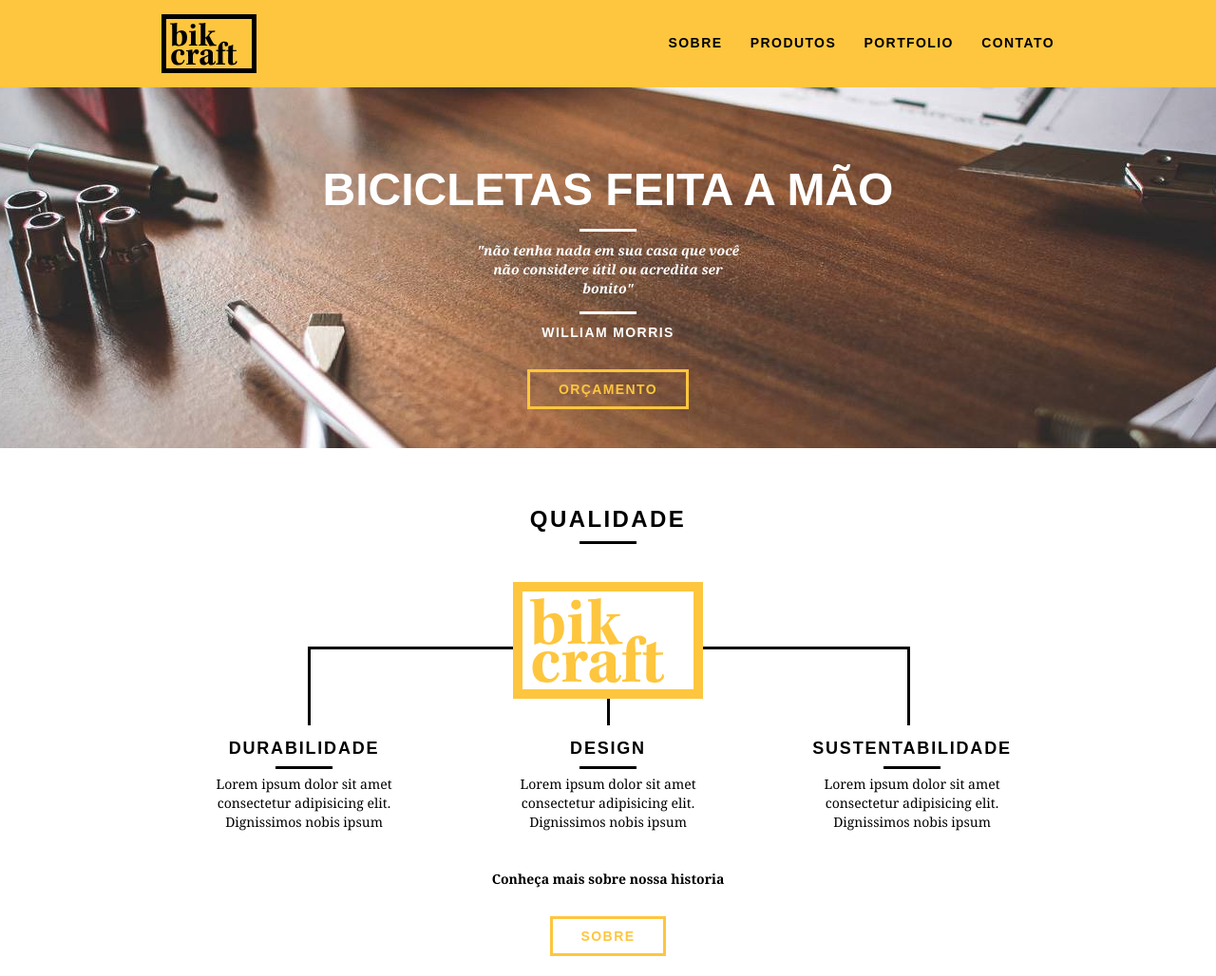
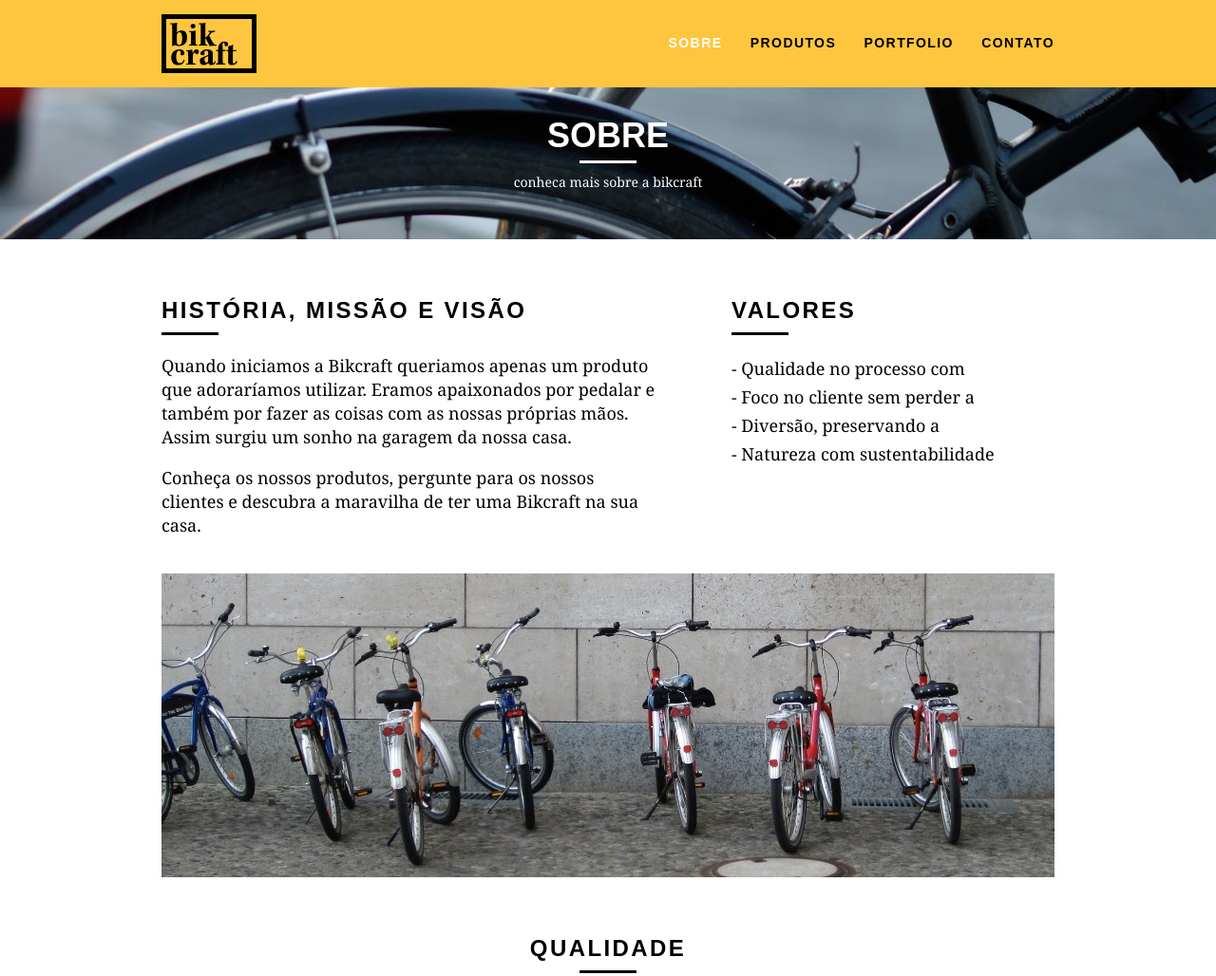
Before and after one commit to Lucas0019/bikcraft, a plain HTML site: page pages/sobre.html in a window 1280 px wide. Shown: the top 1028 px of the page at 95% size. Drawn offline with Linux system fonts and the light colour scheme.

Commit message:
Criado, add e estilizado pagina sobre do site Bikcraft

```diff
--- a/pages/sobre.html
+++ b/pages/sobre.html
@@ -4,7 +4,7 @@
 <head>
   <meta charset="UTF-8" />
   <meta name="viewport" content="width=device-width, initial-scale=1.0" />
-  <title>Bikcraft</title>
+  <title>Bikcraft | Sobre</title>
 
   <!-- CSS -->
   <link rel="stylesheet" href="../styles/normalize.css" />
@@ -26,7 +26,7 @@
       <!-- Menu -->
       <nav class="grid-12 header__menu">
         <ul>
-          <li><a href="./sobre.html">Sobre</a></li>
+          <li><a href="./sobre.html" class="menu__ativo">Sobre</a></li>
           <li><a href="./pages/produtos.html">Produtos</a></li>
           <li><a href="./pages/portfolio.html">Portfolio</a></li>
           <li><a href="./pages/contato.html">Contato</a></li>
@@ -36,20 +36,43 @@
   </header>
 
   <!-- Introdução - HOME -->
-  <section class="introducao">
+  <section class="introducao__interna interna__sobre">
     <div class="container">
-      <h1>Bicicletas Feita a Mão</h1>
-      <blockquote class="introducao__quote">
-        <p>
-          "não tenha nada em sua casa que você não considere útil ou acredita
-          ser bonito"
-        </p>
-        <cite>WILLIAM MORRIS </cite>
-      </blockquote>
-      <a href="./produtos.html" class="buttom">Orçamento</a>
+      <h1>Sobre</h1>
+      <p>conheca mais sobre a bikcraft</p>
     </div>
   </section>
 
+
+  <!-- Sobre -->
+  <section class="missao__sobre container animar_interno">
+    <div class="grid-10">
+      <h2 class="subtitulo__interno">História, Missão e Visão</h2>
+      <p>
+        Quando iniciamos a Bikcraft queriamos apenas um produto que adoraríamos utilizar.
+        Eramos apaixonados por pedalar e também por fazer as coisas com as nossas próprias
+        mãos. Assim surgiu um sonho na garagem da nossa casa.
+      </p>
+      <p>
+        Conheça os nossos produtos, pergunte para os nossos clientes e descubra
+        a maravilha de ter uma Bikcraft na sua casa.
+      </p>
+    </div>
+    <div class="grid-6">
+      <h2 class="subtitulo__interno">Valores</h2>
+      <ul>
+        <li>- Qualidade no processo com</li>
+        <li>- Foco no cliente sem perder a</li>
+        <li>- Diversão, preservando a</li>
+        <li>- Natureza com sustentabilidade</li>
+      </ul>
+    </div>
+
+    <div class="grid-16 foto__equipe">
+      <img src="../assets/equipe-bikcraft.jpg" alt="Equipe Bikcraft">
+    </div>
+
+  </section>
 
   <!-- Qualidade - HOME -->
   <section class="qualidade container">
@@ -78,6 +101,16 @@
     </div>
   </section>
 
+  <!-- Seção de quebra da Img -->
+  <section class="quebra">
+    <blockquote class="introducao__quote container">
+      <p>
+        “o verdadeiro segredo da felicidade está em ter um genuíno interesse por todos os
+        detalhes da vida cotidiana.
+      </p>
+      <cite>WILLIAM MORRIS </cite>
+    </blockquote>
+  </section>
 
   <!-- Footer -->
   <footer>
@@ -130,12 +163,11 @@
 
     <div class="footer__copyright">
       <div class="container">
-        <p class="grid-16">Bikcraft 2020 - Projeto de estudo da Origamid</p>
+        <p class="grid-16">Bikcraft 2021 - Projeto de estudo da Origamid</p>
       </div>
     </div>
   </footer>
 
-
 </body>
 
 </html>
--- a/styles/sobre.css
+++ b/styles/sobre.css
@@ -0,0 +1,24 @@
+.interna__sobre {
+    background: url('../assets/bg-sobre.jpg') no-repeat center;
+}
+
+.missao__sobre {
+	padding-top: 60px;
+}
+
+.missao__sobre p {
+	font-size: 18px;
+	line-height: 25px;
+	margin-bottom: 1em;
+	padding-right: 60px
+}
+
+.missao__sobre ul li {
+    font-family: Georgia, "Times New Roman", Times, serif;
+    font-size: 18px;
+    line-height: 30px;
+}
+
+.foto__equipe {
+	padding-top: 20px;
+}
--- a/styles/style.css
+++ b/styles/style.css
@@ -62,6 +62,24 @@ img {
   background: var(--black-standard);
   margin: 8px auto;
 }
+.subtitulo__interno {
+  font-size: 24px;
+  line-height: 30px;
+  font-weight: bold;
+  letter-spacing: 0.1em;
+  color: var(--black-standard);
+  text-transform: uppercase;
+  margin-bottom: 20px;
+}
+
+.subtitulo__interno::after {
+  content: "";
+  display: block;
+  width: 60px;
+  height: 3px;
+  background: var(--black-standard);
+  margin: 8px 0;
+}
 
 /* Barra de Navegação */
 
@@ -92,6 +110,10 @@ img {
   font-size: 14px;
   line-height: 20px;
   padding: 10px 0;
+}
+.header__menu ul li a.menu__ativo {
+  color: var(--white-standard)
+
 }
 
 .header__menu ul li a:hover {
@@ -145,6 +167,32 @@ img {
   font-weight: 800;
   font-size: 14px;
   letter-spacing: 0.1em;
+}
+
+/* Introducao interna */
+.introducao__interna {
+  width: 100%;
+  margin-top: 92px;
+  height: 160px;
+  background-size: cover;
+  text-align: center;
+  color: var(--white-standard);
+  padding-top: 30px;
+}
+
+.introducao__interna h1 {
+  font-size: 36px;
+  font-weight: bold;
+  text-transform: uppercase;
+}
+
+.introducao__interna h1::after {
+  content: "";
+  display: block;
+  width: 60px;
+  height: 3px;
+  background: var(--white-standard);
+  margin: 6px auto 10px auto;
 }
 
 /* Produtos - HOME */
@@ -239,6 +287,7 @@ img {
 
 .qualidade__lista {
   padding-top: 20px;
+  overflow: auto;
 }
 
 .qualidade img {
```
